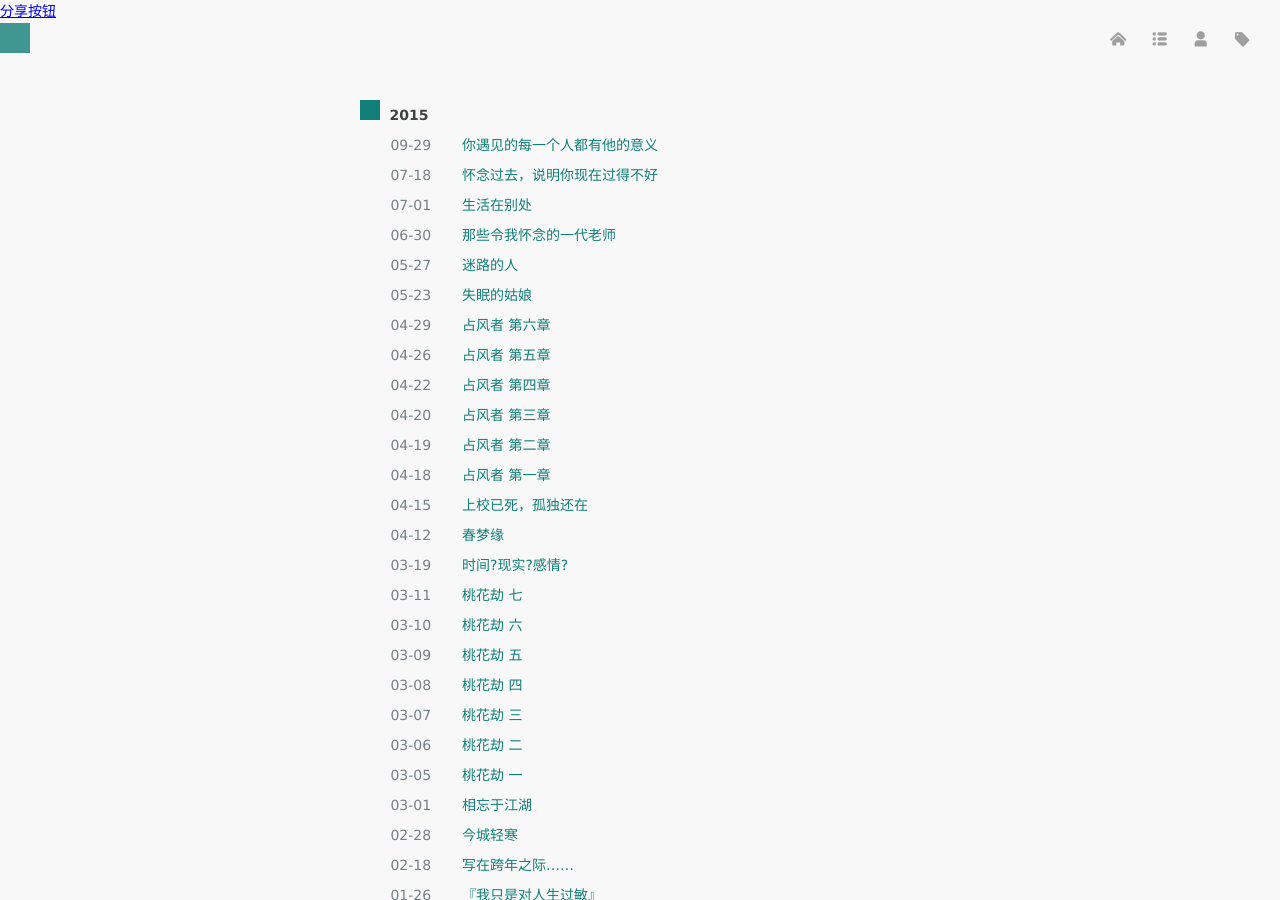
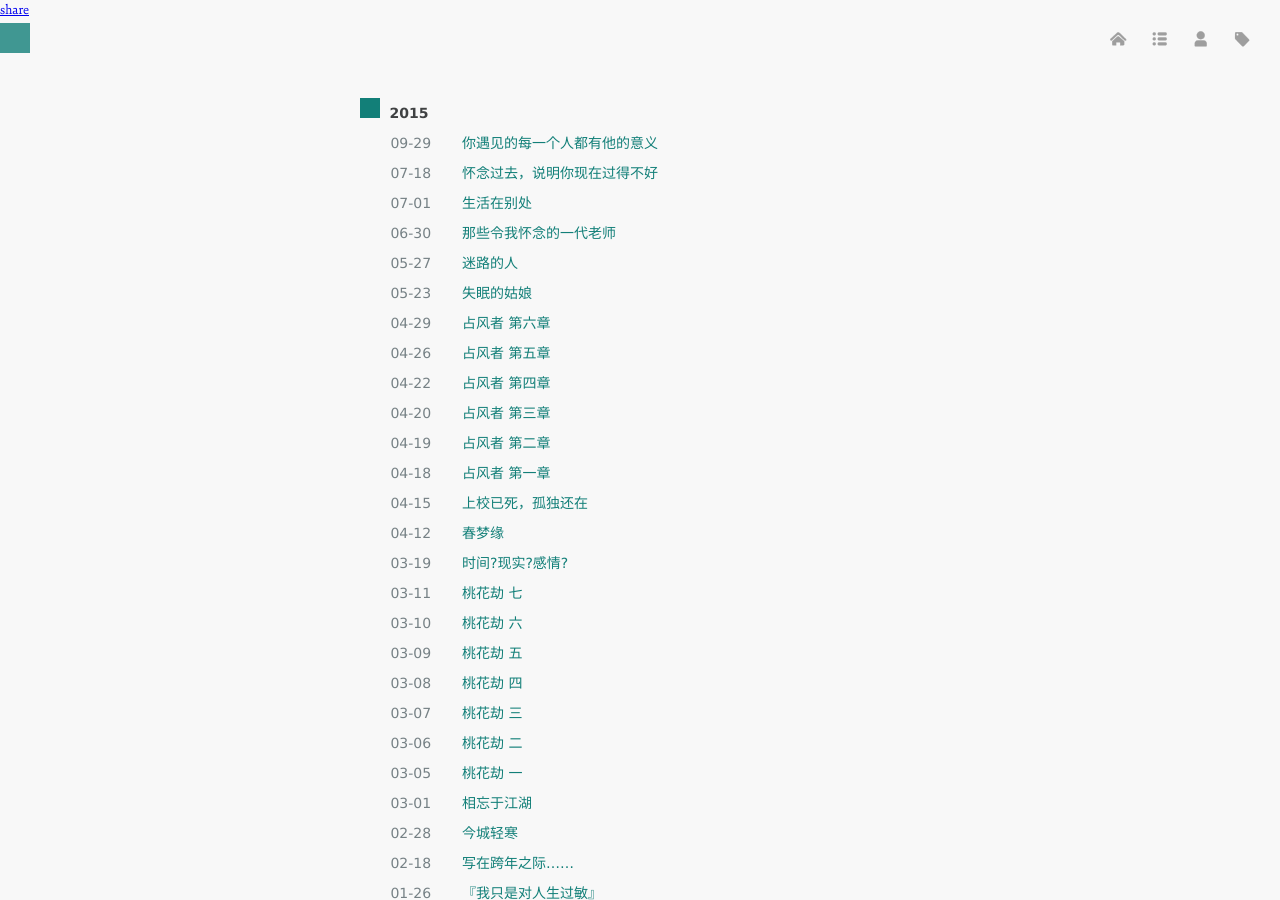
Before and after one commit to imisslovelove/cn, a Jekyll site: the page built from index.md, in a window 1280 px wide and 900 px high. Built offline with Jekyll 4.4.1, drawn with Linux system fonts in a browser that asks for light colours; Markdown is read by kramdown in place of the engine named in the settings.

Commit message:
Update default.html

```diff
--- a/_layouts/default.html
+++ b/_layouts/default.html
@@ -14,7 +14,7 @@
 
   </head>
   <body>
-<a class="bshareDiv" href="http://www.bshare.cn/share">分享按钮</a><script type="text/javascript" charset="utf-8" src="http://static.bshare.cn/b/buttonLite.js#uuid=194e0652-a80d-4f9e-9b75-7c7556299951&amp;style=1&amp;bp=qqmb,bsharesync,sinaminiblog,qzone,189share,sohuminiblog,renren,xinhuamb,tianya,shouji,ifengmb,neteasemb,qqxiaoyou,kaixin001,weixin,douban,qqim"></script>
+<a class="bshareDiv" href="http://www.bshare.cn/share">share</a><script type="text/javascript" charset="utf-8" src="http://static.bshare.cn/b/buttonLite.js#uuid=194e0652-a80d-4f9e-9b75-7c7556299951&style=10&bgcolor=Green&bp=facebook,twitter,weixin,qzone,sinaminiblog&lang=en"></script>
     <!-- wrap start -->
     <div id="wrap">
         <!-- header start -->
```
